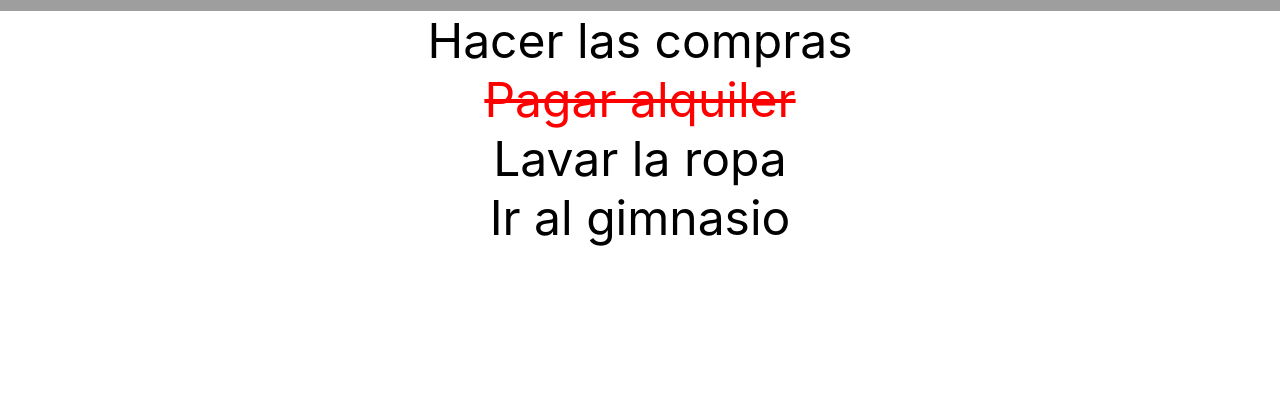
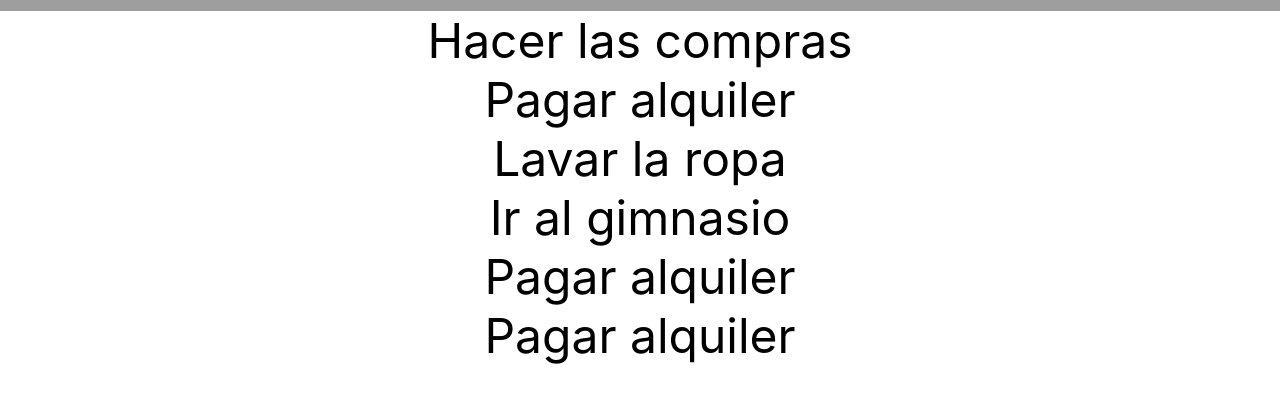
Before and after one commit to omelendrez/curso-react, a React (Create React App) app: page /Todos in a window 1280 px wide. Shown: the part 141-544 px from the top of the page. Built offline with nearby package versions, Linux system fonts and the light colour scheme; grey boxes are pictures that could not be loaded.

Commit message:
Implementar cambio dinámico de estado

```diff
--- a/src/pages/Todo.js
+++ b/src/pages/Todo.js
@@ -1,9 +1,16 @@
 import React from "react";
 
 const Todo = (props) => {
-  const { todo } = props;
+  const { todo, onClick } = props;
   const { name, completed } = todo;
-  return <div className={`todo ${completed ? "completed" : ""}`}>{name}</div>;
+  return (
+    <div
+      className={`todo ${completed ? "completed" : ""}`}
+      onClick={() => onClick(todo)}
+    >
+      {name}
+    </div>
+  );
 };
 
 export default Todo;
--- a/src/pages/Todos.js
+++ b/src/pages/Todos.js
@@ -1,34 +1,55 @@
-import React from "react";
+import React, { useState } from "react";
 import Header from "../components/Headers";
 import Todo from "./Todo";
 import "./todos.css";
 
-const todos = [
+const defaultTodos = [
   {
+    id: 0,
     name: "Hacer las compras",
-    completed: false,
   },
   {
+    id: 1,
     name: "Pagar alquiler",
-    completed: true,
   },
   {
+    id: 2,
     name: "Lavar la ropa",
-    completed: false,
   },
   {
+    id: 3,
     name: "Ir al gimnasio",
-    completed: false,
+  },
+  {
+    id: 4,
+    name: "Pagar alquiler",
+  },
+  {
+    id: 5,
+    name: "Pagar alquiler",
   },
 ];
 
 const Todos = () => {
+  const [todos, setTodos] = useState(defaultTodos);
+
+  const handleClick = (item) => {
+    const newItem = { ...item, completed: !item.completed };
+    const newTodos = todos.map((todoItem) => {
+      if (newItem.id === todoItem.id) {
+        todoItem = newItem;
+      }
+      return todoItem;
+    });
+    setTodos(newTodos);
+  };
+
   return (
     <>
       <Header title="Todos" />
       <div className="todos">
         {todos.map((todo, index) => (
-          <Todo key={index} todo={todo} />
+          <Todo key={index} todo={todo} onClick={handleClick} />
         ))}
       </div>
     </>
--- a/src/pages/todos.css
+++ b/src/pages/todos.css
@@ -7,6 +7,7 @@
 
 .todos .todo {
   font-size: 3em;
+  cursor: pointer;
 }
 
 .todos .todo.completed {
```
